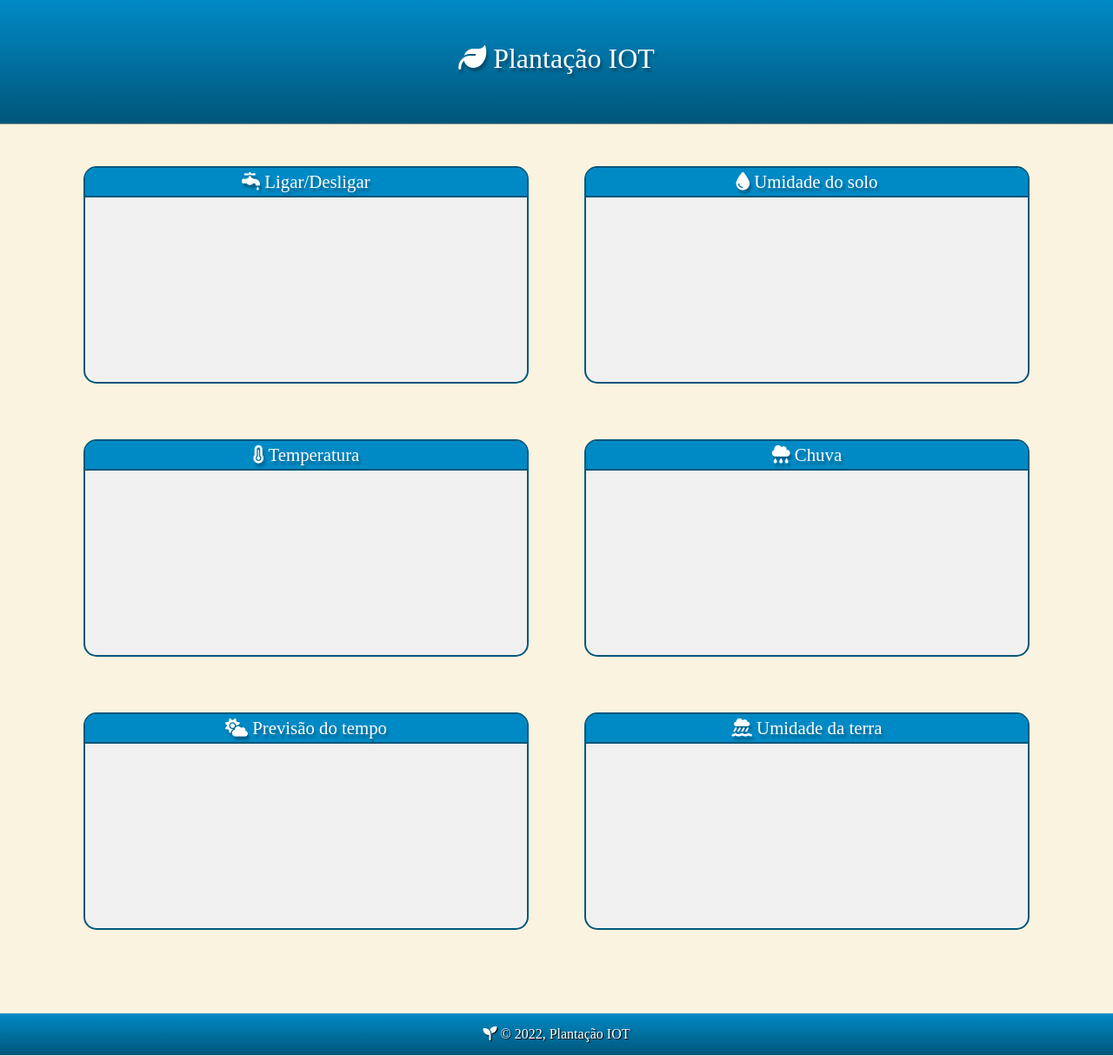
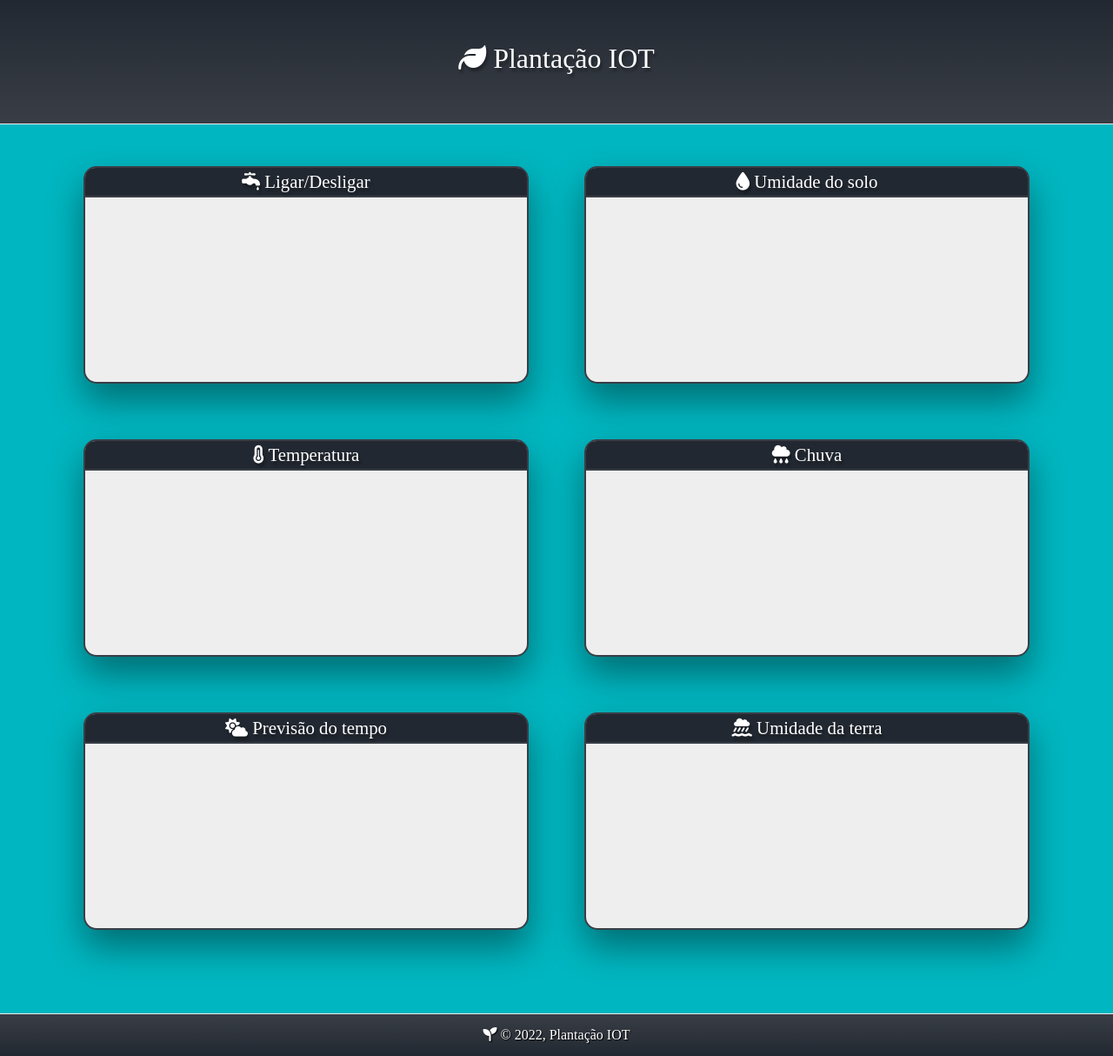
Before and after one commit to vic37get/Plantacao-IOT, a Django app: template plantacao_app/templates/plantacao_app/home.html in a window 1280 px wide. Shown: the whole page at 87% size. Run offline with Django 4.2, Linux system fonts and the light colour scheme; the template is opened without the code that fills it, so the values that code supplies are empty; some libraries are stand-ins or nearby versions.

Commit message:
adição de novos estilos

```diff
--- a/plantacao_app/static/plantacao_app/css/style.css
+++ b/plantacao_app/static/plantacao_app/css/style.css
@@ -1,10 +1,9 @@
 
 :root{
-    --cor_fundo: #FAF3E0;
-    --primeira_cor_gradiente: #00567a;
-    --segunda_cor_gradiente: #008ac5;
-    --cor_div_clara: #EEF2E6;
-    --cor_div_mais_clara: #9DF3C4;
+    --cor_fundo: #00b6c0;
+    --primeira_cor_gradiente: #393E46;
+    --segunda_cor_gradiente: #222831;
+    --cor_div_clara: #EEEEEE;
     --cor_bordas: rgb(150, 150, 150);
     --fonte-principal: sans-serif;
     --fonte-titulos: 'Roboto Slab', serif;
@@ -18,8 +17,8 @@
 }
 
 .main-header-container {
-  background-image: linear-gradient(#008ac5, #00567a);
-  border-bottom: 1px solid var(--cor_bordas);
+  background-image: linear-gradient(#222831, #393E46);
+  border-bottom: 1px solid var(--cor_div_clara);
   text-shadow: 2px 4px 3px rgba(0,0,0,0.3);
 }
 
@@ -30,7 +29,7 @@
 }
 
 .TextoTituloCard{
-  background-color: #008ac5;
+  background-color: var(--segunda_cor_gradiente);
   border-top-right-radius: 12px;
   border-top-left-radius: 12px;
   border-bottom: inherit;
@@ -38,12 +37,26 @@
   text-shadow: 2px 4px 3px rgba(0,0,0,0.3);
 }
 
+
+.box_dados{
+  font-size: 24px;
+  margin-top: 55px;
+}
+
 .quadro{
   border: 2px solid var(--primeira_cor_gradiente);
   border-radius: 15px;
   text-align: center;
-  background-color: #F0F0F0;
+  background-color: var(--cor_div_clara);
   height: 250px;
+  transition: all 150ms ease-in-out;
+  box-shadow: 0 20px 40px rgba(0,0,0,0.4);
+}
+
+.quadro:hover{
+  transform: scale(1.05);
+  box-shadow: 0 0 10px rgba(0,0,0,0.5);
+  z-index: 10;
 }
 
 .main-logo {
@@ -80,7 +93,8 @@ body {
 
 footer {
     z-index: 5;
-    background-image: linear-gradient(#008ac5,#00567a);
+    border-top: 1px solid var(--cor_div_clara);
+    background-image: linear-gradient(#393E46,#222831);
     width: 100%;
     height: fit-content;
     bottom: 0 !important;
@@ -99,3 +113,15 @@ footer {
     padding: 0 !important;
     margin: 0.5vh !important;
   }
+
+  .minima{
+    font-style: normal;
+    text-decoration: none;
+    color: blue;
+  }
+
+  .maxima{
+    font-style: normal;
+    text-decoration: none;
+    color: red;
+  }
```
